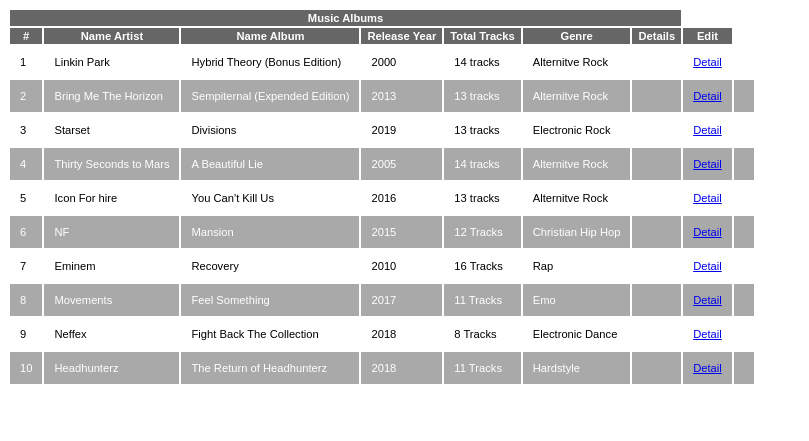
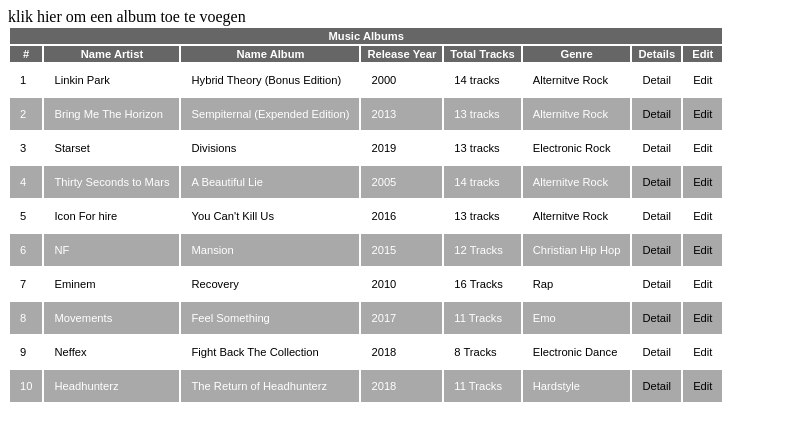
Before and after one commit to Olivier-Vromans/school, a PHP site: page / in a window 1280 px wide. Shown: the top 441 px of the page, without its empty margins (0-809 px from the left). Run offline with PHP 8.4, Linux system fonts and the light colour scheme.

Commit message:
Add forum + Edit Page

```diff
--- a/prg2/Week 2/index.php
+++ b/prg2/Week 2/index.php
@@ -8,36 +8,37 @@
 <link rel="stylesheet" type="text/css" href="style.css">
 <!--table for music albums -->
 </head>
+<a href="create.php">klik hier om een album toe te voegen</span></a>
 <table>
     <thead>
         <tr>
             <!-- head -->
-            <th  colspan="7">Music Albums</th>
+            <th class="th" colspan="8">Music Albums</th>
         </tr>
     </thead>
     <tbody>
-        <tr>
+        <tr class="tr">
             <!-- subheads-->
-            <th>#</th>
-            <th>Name Artist</th>
-            <th>Name Album</th>
-            <th>Release Year</th>
-            <th>Total Tracks</th>
-            <th>Genre</th>
-            <th>Details</th>
-            <th>Edit</th>
+            <th class="th">#</th>
+            <th class="th">Name Artist</th>
+            <th class="th">Name Album</th>
+            <th class="th">Release Year</th>
+            <th class="th">Total Tracks</th>
+            <th class="th">Genre</th>
+            <th class="th">Details</th>
+            <th class="th">Edit</th>
         </tr>
         <!-- loop for the albums -->
         <?php for ($i = 0; $i < count($albums["artist"]); $i++) {?>
-            <tr>
-                <td> <? echo $i + 1; ?> </td>
-                <td> <? echo $albums["artist"][$i]; ?> </td>
-                <td> <? echo $albums["albumName"][$i]; ?> </td>
-                <td> <? echo $albums["releaseYear"][$i]; ?> </td>
-                <td> <? echo $albums["tracks"][$i]; ?> </td>
-                <td> <? echo $albums["genre"][$i]; ?> </td>
-                <td> <td><a href="details.php?album_id=<?= $i ?>">Detail</a></td>
-                <td>  </td>
+            <tr class="tr">
+                <td class="td"> <? echo $i + 1; ?> </td>
+                <td class="td"> <? echo $albums["artist"][$i]; ?> </td>
+                <td class="td"> <? echo $albums["albumName"][$i]; ?> </td>
+                <td class="td"> <? echo $albums["releaseYear"][$i]; ?> </td>
+                <td class="td"> <? echo $albums["tracks"][$i]; ?> </td>
+                <td class="td"> <? echo $albums["genre"][$i]; ?> </td>
+                <td class="td"> <a href="details.php?album_id=<?= $i ?>">Detail</a></td>
+                <td class="td"> <a href="edit.php?album_id=<?= $i ?>">Edit</a></td>
             </tr>
         <? } ?>
     </tbody>
--- a/prg2/Week 2/style.css
+++ b/prg2/Week 2/style.css
@@ -1,14 +1,37 @@
 /* adding webfonts to css */
 @font-face {
     font-family: 'futurespore';
-    src: URL('prg2/webfonts/futurespore.ttf') format('truetype');
+    src: URL('/prg2/webfonts/futurespore.ttf') format('truetype');
   }
   @font-face {
     font-family: 'nasalization';
-    src: URL('prg2/webfonts/nasalization-rg.ttf') format('truetype');
+    src: URL('/prg2/webfonts/nasalization-rg.ttf') format('truetype');
   }
+.thead {
+    text-align: center;
+    display: block;
+    font-size: 150%;
+    margin-top: 0.67em;
+    margin-bottom: 0.67em;
+    margin-left: 0;
+    margin-right: 0;
+    font-weight: bold;
+    color: black;
+    font-family: futurespore;
+}
+.tddeatails {
+    font-family: nasalization;
+}
+/* style for link */
+a:link{
+    text-decoration: none;
+    color: black;
+}
+a:visited{
+    color: black;
+}
 /* style for the heading */
-th {
+.th {
     font-family: Arial, Helvetica, sans-serif;
     font-size: .7em;
     background: #666666;
@@ -18,21 +41,19 @@
     text-align: center;
     vertical-align: middle;
 }
-td {
+.td {
     font-family: Arial, Helvetica, sans-serif;
     font-size: .7em;
     vertical-align: middle;
     padding: 10px;
 }
 /* style for the album with different colors for even and odd */
-tr:nth-child(even) {
+.tr:nth-child(even) {
     background: white;
     color: black;
 }
-tr:nth-child(odd){
+.tr:nth-child(odd){
     background: darkgray;
     color: white;
 }
-.h2 {
-    font-family: futurespore;
-}
+/* style for date in create form */
```
Also changed, not shown: prg2/Week 2/create.php (+16 -0 lines), prg2/Week 2/details.php (+5 -2 lines), prg2/Week 2/edit.php (+28 -0 lines).
